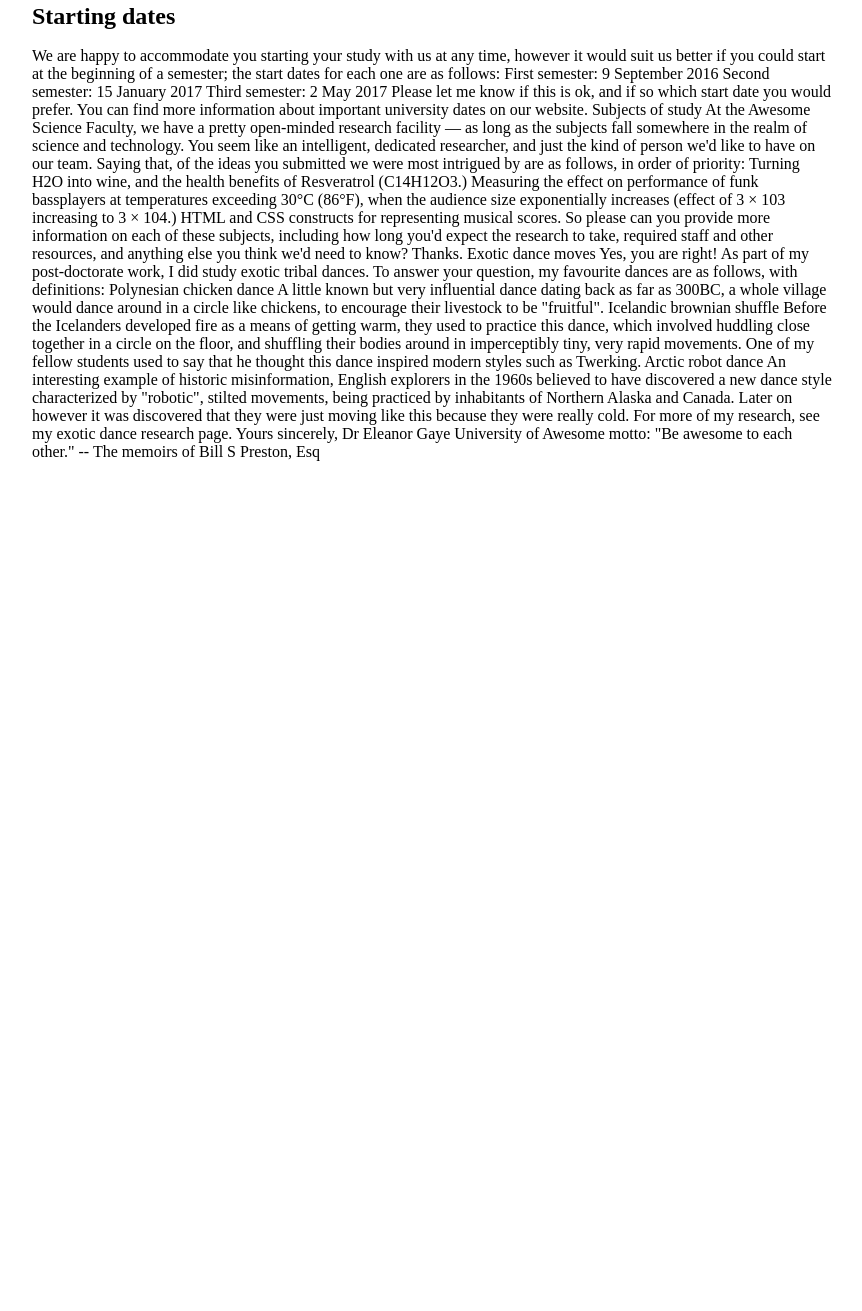
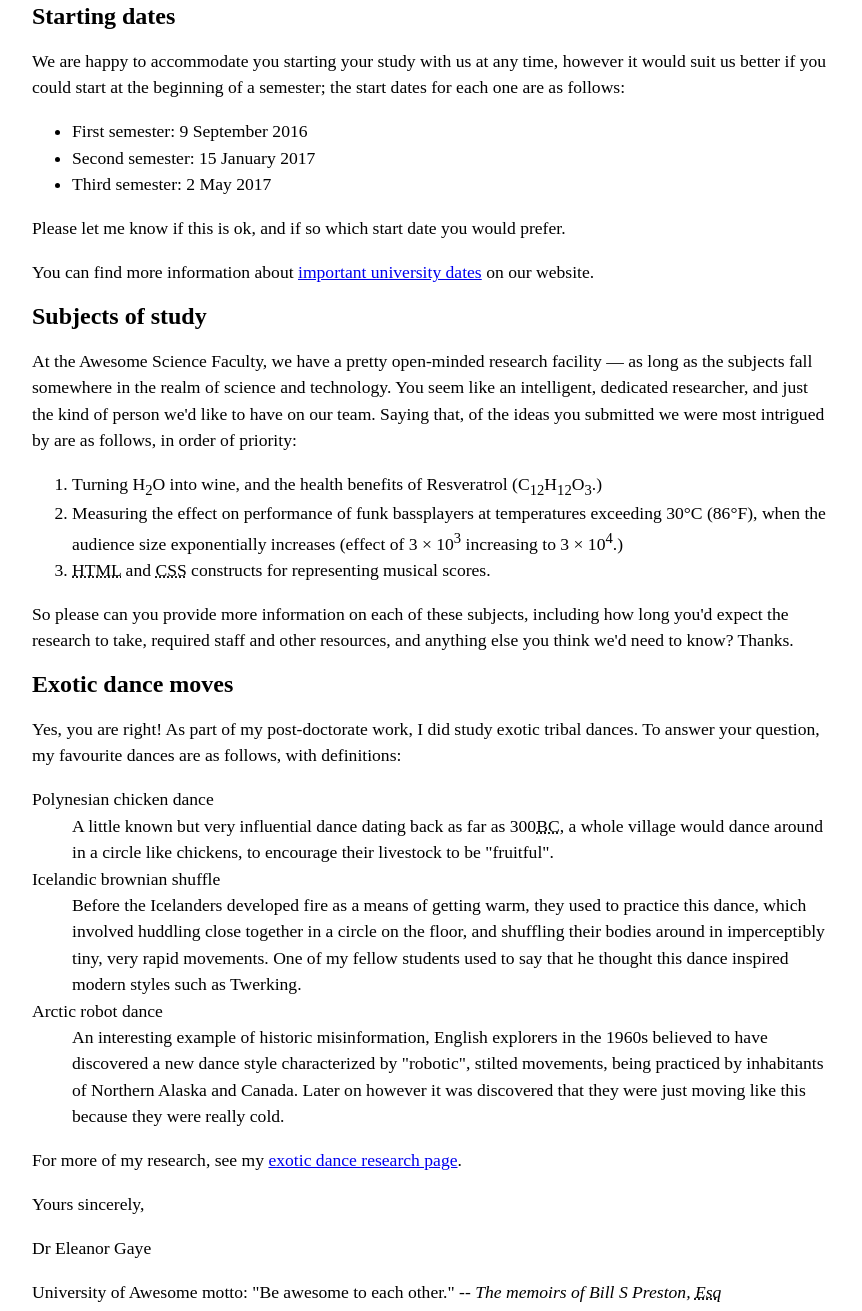
Before and after one commit to act08/act08, a plain HTML site: page letter.html in a window 1280 px wide. Shown: the part 569-1880 px from the top of the page, without its empty margins (208-1070 px from the left). Before the commit the page ends 1030 px from the top, so only its background shows below. Drawn offline with Linux system fonts and the light colour scheme.

Commit message:
Finished marking up the letter

```diff
--- a/letter.html
+++ b/letter.html
@@ -13,14 +13,13 @@
     USA<br>
     <strong>Tel</strong>: 123-456-7890<br>
     <strong>Email</strong>: no_reply@example.com</p>
-    <p>20 January 2016</p>
+    <p><time datetime="2016-01-20">20 January 2016</time></p>
 </address>
 
 <p><strong>Miss Eileen Dover</strong><br>
 4321 Cliff Top Edge<br>
 Dover, CT9 XXX<br>
 UK</p>
-
 
 <h1>Re: Eileen Dover university application</h1>
 
@@ -30,44 +29,60 @@ UK</p>
 
 <h1>Starting dates</h1>
 
-We are happy to accommodate you starting your study with us at any time, however it would suit us better if you could start at the beginning of a semester; the start dates for each one are as follows:
+<p>We are happy to accommodate you starting your study with us at any time, however it would suit us better if you could start at the beginning of a semester; the start dates for each one are as follows:</p>
+<ul>
+<li>First semester: <time datetime="2016-09-09">9 September 2016</time></li>
+<li>Second semester: <time datetime="2017-01-15">15 January 2017</time></li>
+<li>Third semester: <time datetime="2017-05-02">2 May 2017</time></li>
+</ul>
+<p>Please let me know if this is ok, and if so which start date you would prefer.</p>
 
-First semester: 9 September 2016
-Second semester: 15 January 2017
-Third semester: 2 May 2017
+<p>You can find more information about
+    <a
+        href="https://www.example.com"
+        title="Super Important Dates"
+        target="_blank">
+        important university dates</a>
+        on our website.
+</p>
 
-Please let me know if this is ok, and if so which start date you would prefer.
+<h1>Subjects of study</h1>
 
-You can find more information about important university dates on our website.
+<p>At the Awesome Science Faculty, we have a pretty open-minded research facility — as long as the subjects fall somewhere in the realm of science and technology.
+You seem like an intelligent, dedicated researcher, and just the kind of person we'd like to have on our team.
+Saying that, of the ideas you submitted we were most intrigued by are as follows, in order of priority:</p>
+<ol>
+<li>Turning H<sub>2</sub>O into wine, and the health benefits of Resveratrol (C<sub>12</sub>H<sub>12</sub>O<sub>3</sub>.)</li>
+<li>Measuring the effect on performance of funk bassplayers at temperatures exceeding 30°C (86°F), when the audience size exponentially increases (effect of 3 × 10<sup>3</sup> increasing to 3 × 10<sup>4</sup>.)</li>
+<li><abbr title="Hypertext Markup Language">HTML</abbr> and <abbr title="Cascading Style Sheets">CSS</abbr> constructs for representing musical scores.</li>
+</ol>
+<p>So please can you provide more information on each of these subjects, including how long you'd expect the research to take, required staff and other resources, and anything else you think we'd need to know? Thanks.</p>
 
+<h1>Exotic dance moves</h1>
 
-Subjects of study
+<p>Yes, you are right! As part of my post-doctorate work, I did study exotic tribal dances. To answer your question, my favourite dances are as follows, with definitions:</p>
+<dl>
+    <dt>Polynesian chicken dance</dt>
+        <dd>A little known but very influential dance dating back as far as 300<abbr title="Before the Common Era">BC</abbr>, a whole village would dance around in a circle like chickens, to encourage their livestock to be "fruitful".</dd>
+    <dt>Icelandic brownian shuffle</dt>
+        <dd>Before the Icelanders developed fire as a means of getting warm, they used to practice this dance, which involved huddling close together in a circle on the floor,
+            and shuffling their bodies around in imperceptibly tiny, very rapid movements.
+            One of my fellow students used to say that he thought this dance inspired modern styles such as Twerking.</dd>
+    <dt>Arctic robot dance</dt>
+        <dd>An interesting example of historic misinformation, English explorers in the 1960s believed to have discovered a new dance style characterized by "robotic",
+            stilted movements, being practiced by inhabitants of Northern Alaska and Canada. Later on however it was discovered that they were just moving like this because they were really cold.</dd>
+</dl>
+<p>For more of my research, see my
+    <a
+        href="https://www.example.com"
+        title="Totally Exotic Dances"
+        target="_blank">
+        exotic dance research page</a>.
+</p>
 
-At the Awesome Science Faculty, we have a pretty open-minded research facility — as long as the subjects fall somewhere in the realm of science and technology. You seem like an intelligent, dedicated researcher, and just the kind of person we'd like to have on our team. Saying that, of the ideas you submitted we were most intrigued by are as follows, in order of priority:
+<p>Yours sincerely,</p>
+<p>Dr Eleanor Gaye</p>
 
-Turning H2O into wine, and the health benefits of Resveratrol (C14H12O3.)
-Measuring the effect on performance of funk bassplayers at temperatures exceeding 30°C (86°F), when the audience size exponentially increases (effect of 3 × 103 increasing to 3 × 104.)
-HTML and CSS constructs for representing musical scores.
-
-So please can you provide more information on each of these subjects, including how long you'd expect the research to take, required staff and other resources, and anything else you think we'd need to know? Thanks.
-
-
-Exotic dance moves
-
-Yes, you are right! As part of my post-doctorate work, I did study exotic tribal dances. To answer your question, my favourite dances are as follows, with definitions:
-
-Polynesian chicken dance
-A little known but very influential dance dating back as far as 300BC, a whole village would dance around in a circle like chickens, to encourage their livestock to be "fruitful".
-Icelandic brownian shuffle
-Before the Icelanders developed fire as a means of getting warm, they used to practice this dance, which involved huddling close together in a circle on the floor, and shuffling their bodies around in imperceptibly tiny, very rapid movements. One of my fellow students used to say that he thought this dance inspired modern styles such as Twerking.
-Arctic robot dance
-An interesting example of historic misinformation, English explorers in the 1960s believed to have discovered a new dance style characterized by "robotic", stilted movements, being practiced by inhabitants of Northern Alaska and Canada. Later on however it was discovered that they were just moving like this because they were really cold.
-
-For more of my research, see my exotic dance research page.
-
-Yours sincerely,
-Dr Eleanor Gaye
-
-University of Awesome motto: "Be awesome to each other." -- The memoirs of Bill S Preston, Esq
+<p>University of Awesome motto: "Be awesome to each other." -- <i>The memoirs of Bill S Preston, <abbr title="Esquire">Esq</abbr></i></p>
  </body>
 </html>
```
